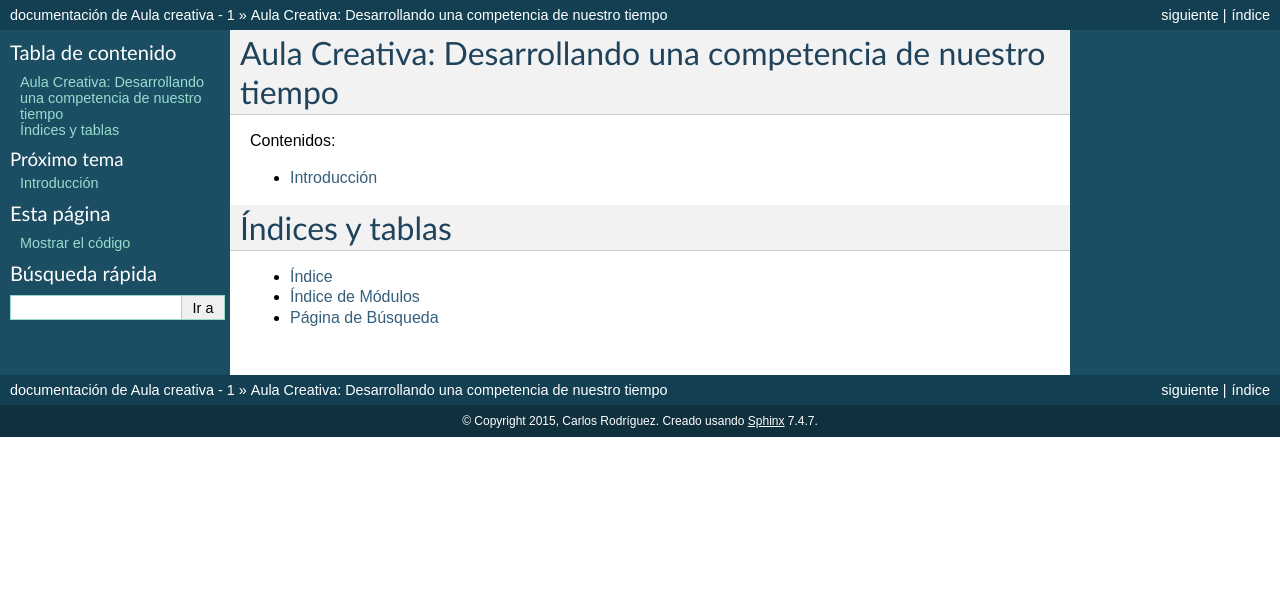
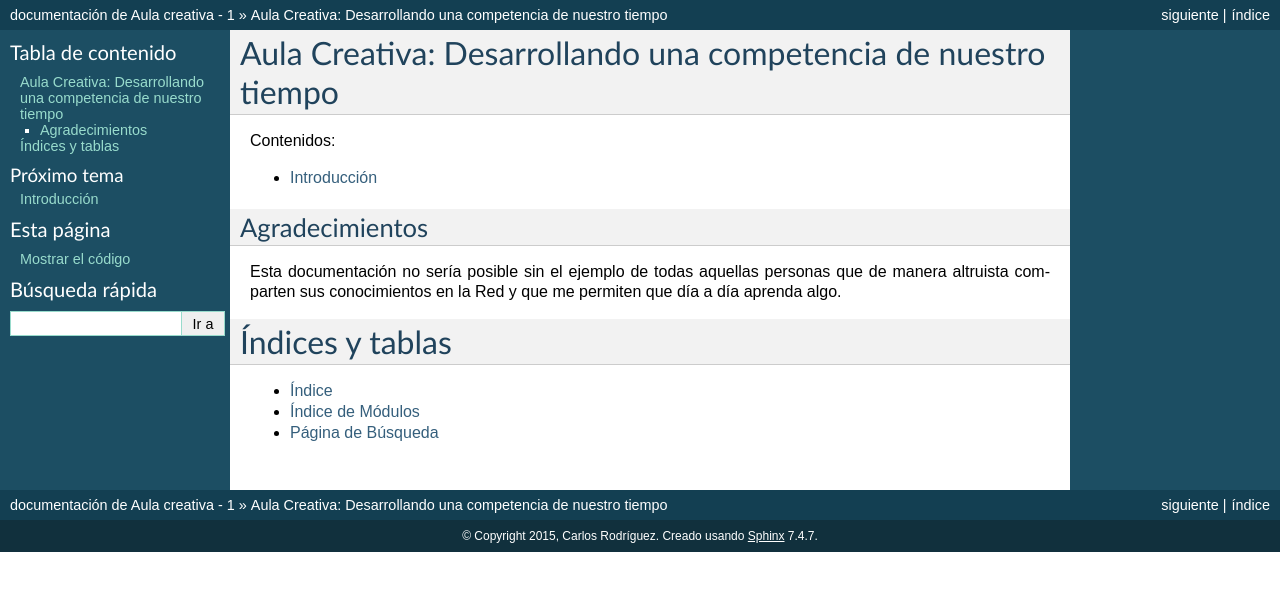
Before and after one commit to es3a10/aula_creativa, a Sphinx documentation site: the page built from docs/index.rst, in a window 1280 px wide. Shown: the top 591 px of the page. Built offline with Sphinx 7.4.7, drawn with Linux system fonts in a browser that asks for light colours.

Commit message:
Update index.rst

```diff
--- a/docs/index.rst
+++ b/docs/index.rst
@@ -12,6 +12,14 @@
 
    introduccion
 
+Agradecimientos
+_______________
+
+Esta documentación no sería posible sin el ejemplo de todas aquellas personas que de manera
+altruista comparten sus conocimientos en la Red y que me permiten que día a día aprenda algo.
+
+.. Gracias
+
 Índices y tablas
 ==================
 
```
